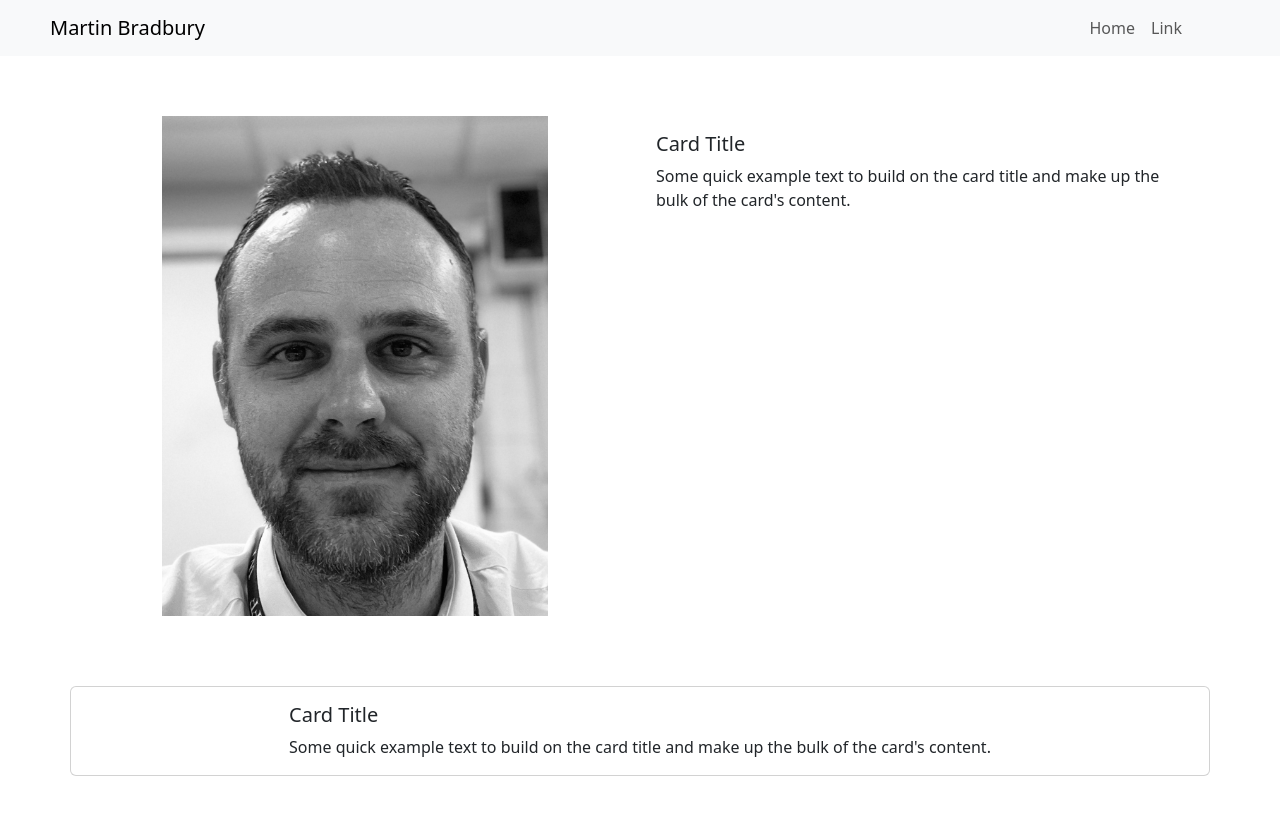
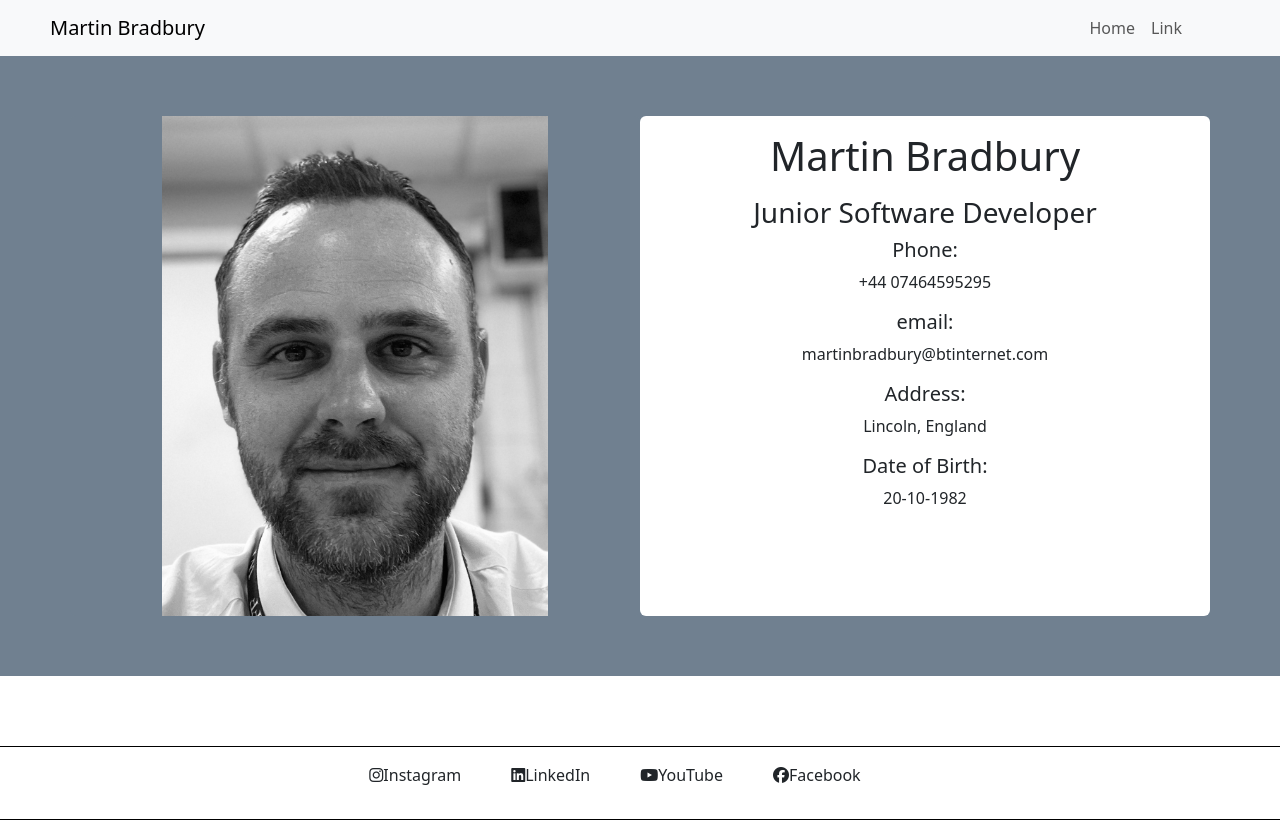
Before and after one commit to MartinBradbury/mebresume, a React (Vite) app in the folder resume/: page / in a window 1280 px wide. Shown: the top 824 px of the page. Before the commit the page ends 800 px from the top, so only its background shows below. Built offline with nearby package versions, Linux system fonts and the light colour scheme.

Commit message:
added styling to hero component and imported fontawesome icons

```diff
--- a/resume/index.html
+++ b/resume/index.html
@@ -9,6 +9,10 @@
       integrity="sha384-T3c6CoIi6uLrA9TneNEoa7RxnatzjcDSCmG1MXxSR1GAsXEV/Dwwykc2MPK8M2HN"
       crossorigin="anonymous"
     />
+    <script
+      src="https://kit.fontawesome.com/ffb93b186b.js"
+      crossorigin="anonymous"
+    ></script>
     <meta name="viewport" content="width=device-width, initial-scale=1.0" />
     <title>Vite + React</title>
   </head>
--- a/resume/src/components/HeroImage.jsx
+++ b/resume/src/components/HeroImage.jsx
@@ -14,6 +14,8 @@ function HeroImage() {
     return () => clearTimeout(timer);
   }, []);
   return (
+    <>
+    <div className={styles.heroBg}>
     <Container>
       <Row>
         <Col className={styles.Col}>
@@ -24,29 +26,43 @@ function HeroImage() {
         <Col className={styles.Col}>
           <Card className={`${styles.CardTwo} ${visible ? styles.visible : ''}`}>
             <Card.Body>
-              <Card.Title>Card Title</Card.Title>
-              <Card.Text>
-                Some quick example text to build on the card title and make up the
-                bulk of the card's content.
+              <Card.Title className={styles.CardText}><h1>Martin Bradbury</h1></Card.Title>
+              <Card.Text className={styles.CardText}>
+                <h3>Junior Software Developer</h3>
+                <h5>Phone:</h5>
+                <p>+44 07464595295</p>
+                <h5>email:</h5>
+                <p>martinbradbury@btinternet.com</p>
+                <h5>Address:</h5>
+                <p>Lincoln, England</p>
+                <h5>Date of Birth:</h5>
+                <p>20-10-1982</p>
               </Card.Text>
             </Card.Body>
           </Card>
         </Col>
       </Row>
-      <Row>
+
+    </Container>
+    </div>
+    <div>
+        <Row>
       <Col className={styles.Col}>
       <Card className={`${styles.CardThree} ${visible ? styles.visible : ''}`}>
             <Card.Body>
-              <Card.Title>Card Title</Card.Title>
-              <Card.Text>
-                Some quick example text to build on the card title and make up the
-                bulk of the card's content.
+              <Card.Text className={styles.links}>
+                <p><i class="fa-brands fa-instagram"></i>Instagram</p>
+                <p><i class="fa-brands fa-linkedin"></i>LinkedIn</p>
+                <p><i class="fa-brands fa-youtube"></i>YouTube</p>
+                <p><i class="fa-brands fa-facebook"></i>Facebook</p>
               </Card.Text>
             </Card.Body>
           </Card>
       </Col>
       </Row>
-    </Container>
+
+    </div>
+    </>
   )
 }
 
--- a/resume/src/styles/HeroImage.module.css
+++ b/resume/src/styles/HeroImage.module.css
@@ -1,12 +1,18 @@
 .Col {
     padding: 0px;
     margin-top: 60px;
+    margin-bottom: 60px;
 }
 
+.heroBg {
+    background: slategrey;
+    overflow: none;
+}
 
 
 .CardOne {
     padding: 0px;
+    margin-right: 0px;
     transform: translateX(-50%);
     opacity: 0; /* Start with 0 opacity */
     transition: transform 3s ease, opacity 3s ease; /* Add opacity transition */
@@ -14,14 +20,19 @@
     height: 500px; /* auto height maintains aspect ratio */
     overflow: hidden;
     border:none;
+    background: slategrey;
 }
 
 .CardTwo {
     padding: 0px;
+    margin-left: 0px;
     transform: translateX(50%);
     opacity: 0; /* Start with 0 opacity */
     transition: transform 3s ease, opacity 3s ease;
-    border: none;
+    border: 1px solid black;
+    width: 100%; /* or any specific width */
+    height: 500px; /* auto height maintains aspect ratio */
+    border:none;
 
 }
 
@@ -33,6 +44,7 @@
     margin-top: 10px;
     align-items: center;
     justify-content: center;
+    border: 1px solid black;
 
 }
 
@@ -52,3 +64,18 @@
     height: 500px; /* Maintains the aspect ratio */
     object-fit: contain; /* Contains the image within container without cropping*/
 }
+
+.CardText {
+    display: flex;
+    flex-direction: column;
+    align-items: center;
+    justify-content: center;
+}
+
+.links {
+    display: flex;
+}
+
+.links p {
+    padding-right: 50px;
+}
```
